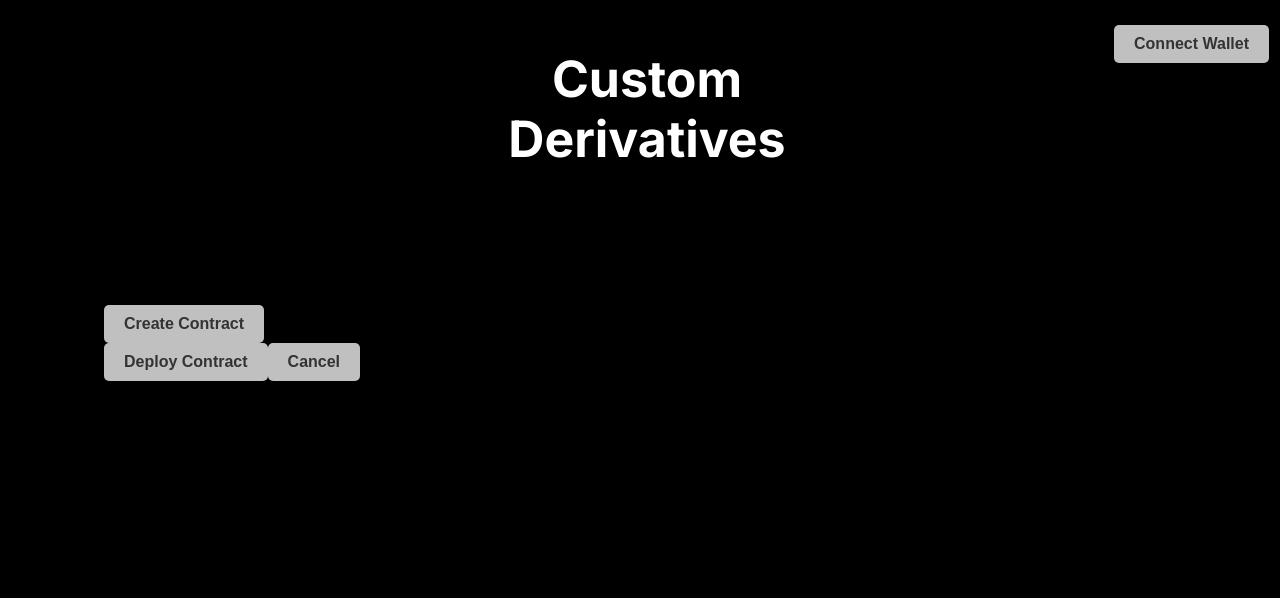
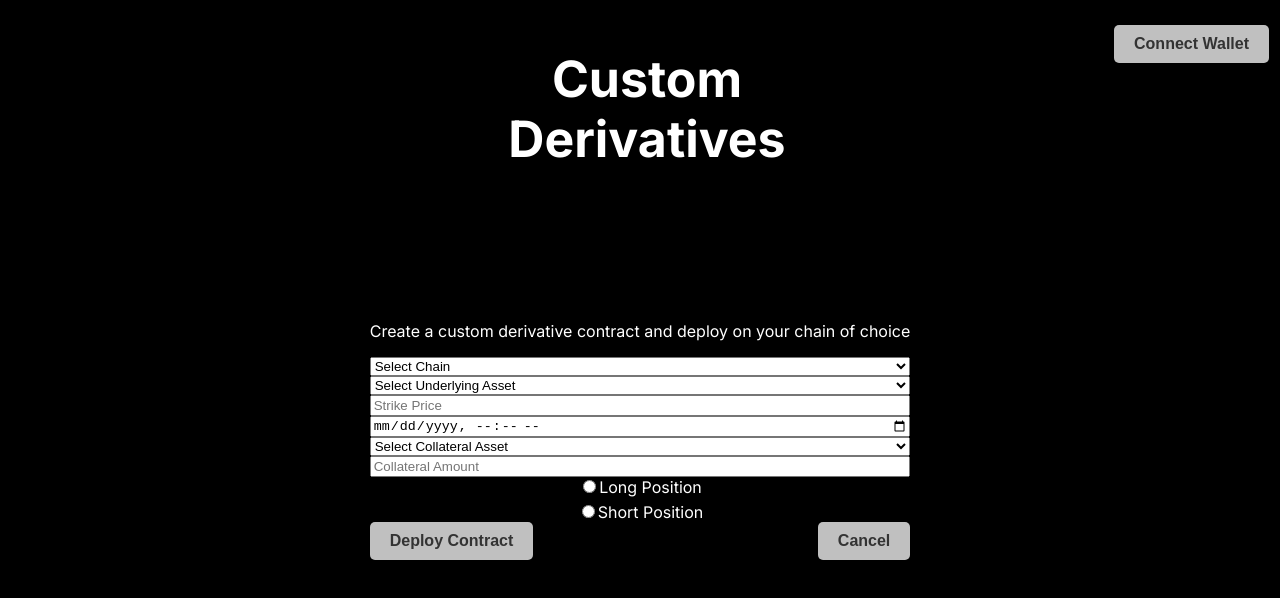
Before and after one commit to palmcivet7/custom-derivatives, a Next.js app in the folder frontend/: page / in a window 1280 px wide. Both pictures are taken after a click on the button "Create Contract". Shown: the top 598 px of the page. Built offline with nearby package versions, Linux system fonts and the light colour scheme.

Commit message:
add form for contract creation

```diff
--- a/frontend/components/DeploySection.js
+++ b/frontend/components/DeploySection.js
@@ -5,12 +5,21 @@ import styles from "../styles/DeploySection.module.css";
 const DeploySection = () => {
   const [showModal, setShowModal] = useState(false);
   const [formData, setFormData] = useState({
-    // Add constructor arguments here
-    // Example: argument1: '', argument2: ''
+    chain: "",
+    underlyingAsset: "",
+    strikePrice: "",
+    settlementTime: "",
+    collateralAsset: "",
+    collateralAmount: "",
+    position: "", // 'long' or 'short'
   });
 
   const handleInputChange = (e) => {
     setFormData({ ...formData, [e.target.name]: e.target.value });
+  };
+
+  const handlePositionChange = (position) => {
+    setFormData({ ...formData, position });
   };
 
   const handleSubmit = (e) => {
@@ -21,19 +30,105 @@ const DeploySection = () => {
 
   return (
     <div>
-      <button onClick={() => setShowModal(true)}>Create Contract</button>
+      <p>
+        Create a custom derivative contract and deploy on your chain of choice
+      </p>
+      {!showModal && (
+        <button onClick={() => setShowModal(true)}>Create Contract</button>
+      )}
 
       {showModal && (
-        <div className="modal">
+        <div className={styles.modal}>
           <form onSubmit={handleSubmit}>
-            {/* Add input fields for each constructor argument */}
-            {/* Example: */}
-            {/* <input type="text" name="argument1" value={formData.argument1} onChange={handleInputChange} /> */}
+            {/* Dropdown for chain selection */}
+            <div className={styles.formElement}>
+              <select name="chain" onChange={handleInputChange}>
+                <option value="">Select Chain</option>
+                <option value="chainA">Chain A</option>
+                <option value="chainB">Chain B</option>
+                {/* Add more chains as needed */}
+              </select>
+            </div>
 
-            <button type="submit">Deploy Contract</button>
-            <button type="button" onClick={() => setShowModal(false)}>
-              Cancel
-            </button>
+            {/* Dropdown for underlying asset */}
+            <div className={styles.formElement}>
+              <select name="underlyingAsset" onChange={handleInputChange}>
+                <option value="">Select Underlying Asset</option>
+                <option value="asset1">Asset 1</option>
+                <option value="asset2">Asset 2</option>
+                {/* Add more assets as needed */}
+              </select>
+            </div>
+
+            {/* Input for strike price */}
+            <div className={styles.formElement}>
+              <input
+                type="number"
+                name="strikePrice"
+                placeholder="Strike Price"
+                onChange={handleInputChange}
+              />
+            </div>
+
+            {/* Input/Dropdown for settlement time */}
+            <div className={styles.formElement}>
+              <input
+                type="datetime-local"
+                name="settlementTime"
+                onChange={handleInputChange}
+              />
+            </div>
+
+            {/* Dropdown for collateral asset */}
+            <div className={styles.formElement}>
+              <select name="collateralAsset" onChange={handleInputChange}>
+                <option value="">Select Collateral Asset</option>
+                <option value="collateral1">Collateral 1</option>
+                <option value="collateral2">Collateral 2</option>
+                {/* Add more collateral types as needed */}
+              </select>
+            </div>
+
+            {/* Input for collateral amount */}
+            <div className={styles.formElement}>
+              <input
+                type="number"
+                name="collateralAmount"
+                placeholder="Collateral Amount"
+                onChange={handleInputChange}
+              />
+            </div>
+
+            {/* Radio buttons for long/short position */}
+            <div className={styles.formElement}>
+              <label>
+                <input
+                  type="radio"
+                  name="position"
+                  value="long"
+                  checked={formData.position === "long"}
+                  onChange={() => handlePositionChange("long")}
+                />
+                Long Position
+              </label>
+              <label>
+                <input
+                  type="radio"
+                  name="position"
+                  value="short"
+                  checked={formData.position === "short"}
+                  onChange={() => handlePositionChange("short")}
+                />
+                Short Position
+              </label>
+            </div>
+
+            <div className={styles.buttons}>
+              <button type="submit">Deploy Contract</button>
+              <button type="button" onClick={() => setShowModal(false)}>
+                Cancel
+              </button>
+            </div>
           </form>
         </div>
       )}
--- a/frontend/pages/index.js
+++ b/frontend/pages/index.js
@@ -18,7 +18,7 @@ export default function Home() {
         <meta name="viewport" content="width=device-width, initial-scale=1" />
         <link rel="icon" href="/favicon.ico" />
       </Head>
-      <main className={`${styles.main} ${inter.className}`}>
+      <main className={styles.main}>
         <div className={styles.description}>
           <DeploySection />
         </div>
--- a/frontend/styles/DeploySection.module.css
+++ b/frontend/styles/DeploySection.module.css
@@ -0,0 +1,25 @@
+/* DeploySection.module.css */
+.modal {
+  display: flex;
+  flex-direction: column;
+  align-items: stretch;
+  gap: 10px; /* Adjust the gap between form elements as needed */
+}
+
+.formElement {
+  display: flex;
+  flex-direction: column;
+  gap: 5px;
+}
+
+.buttons {
+  display: flex;
+  justify-content: space-between;
+  gap: 10px;
+}
+
+/* Optional: Style for form labels */
+.label {
+  margin-bottom: 5px;
+  font-weight: bold;
+}
--- a/frontend/styles/Home.module.css
+++ b/frontend/styles/Home.module.css
@@ -6,224 +6,3 @@
   padding: 6rem;
   min-height: 100vh;
 }
-
-.description {
-  display: inherit;
-  justify-content: inherit;
-  align-items: inherit;
-  font-size: 0.85rem;
-  max-width: var(--max-width);
-  width: 100%;
-  z-index: 2;
-  font-family: var(--font-mono);
-}
-
-.description a {
-  display: flex;
-  justify-content: center;
-  align-items: center;
-  gap: 0.5rem;
-}
-
-.description p {
-  position: relative;
-  margin: 0;
-  padding: 1rem;
-  background-color: rgba(var(--callout-rgb), 0.5);
-  border: 1px solid rgba(var(--callout-border-rgb), 0.3);
-  border-radius: var(--border-radius);
-}
-
-.code {
-  font-weight: 700;
-  font-family: var(--font-mono);
-}
-
-.grid {
-  display: grid;
-  grid-template-columns: repeat(4, minmax(25%, auto));
-  max-width: var(--max-width);
-  width: 100%;
-}
-
-.card {
-  padding: 1rem 1.2rem;
-  border-radius: var(--border-radius);
-  background: rgba(var(--card-rgb), 0);
-  border: 1px solid rgba(var(--card-border-rgb), 0);
-  transition: background 200ms, border 200ms;
-}
-
-.card span {
-  display: inline-block;
-  transition: transform 200ms;
-}
-
-.card h2 {
-  font-weight: 600;
-  margin-bottom: 0.7rem;
-}
-
-.card p {
-  margin: 0;
-  opacity: 0.6;
-  font-size: 0.9rem;
-  line-height: 1.5;
-  max-width: 30ch;
-}
-
-.center {
-  display: flex;
-  justify-content: center;
-  align-items: center;
-  position: relative;
-  padding: 4rem 0;
-}
-
-.center::before {
-  background: var(--secondary-glow);
-  border-radius: 50%;
-  width: 480px;
-  height: 360px;
-  margin-left: -400px;
-}
-
-.center::after {
-  background: var(--primary-glow);
-  width: 240px;
-  height: 180px;
-  z-index: -1;
-}
-
-.center::before,
-.center::after {
-  content: "";
-  left: 50%;
-  position: absolute;
-  filter: blur(45px);
-  transform: translateZ(0);
-}
-
-.logo {
-  position: relative;
-}
-/* Enable hover only on non-touch devices */
-@media (hover: hover) and (pointer: fine) {
-  .card:hover {
-    background: rgba(var(--card-rgb), 0.1);
-    border: 1px solid rgba(var(--card-border-rgb), 0.15);
-  }
-
-  .card:hover span {
-    transform: translateX(4px);
-  }
-}
-
-@media (prefers-reduced-motion) {
-  .card:hover span {
-    transform: none;
-  }
-}
-
-/* Mobile */
-@media (max-width: 700px) {
-  .content {
-    padding: 4rem;
-  }
-
-  .grid {
-    grid-template-columns: 1fr;
-    margin-bottom: 120px;
-    max-width: 320px;
-    text-align: center;
-  }
-
-  .card {
-    padding: 1rem 2.5rem;
-  }
-
-  .card h2 {
-    margin-bottom: 0.5rem;
-  }
-
-  .center {
-    padding: 8rem 0 6rem;
-  }
-
-  .center::before {
-    transform: none;
-    height: 300px;
-  }
-
-  .description {
-    font-size: 0.8rem;
-  }
-
-  .description a {
-    padding: 1rem;
-  }
-
-  .description p,
-  .description div {
-    display: flex;
-    justify-content: center;
-    position: fixed;
-    width: 100%;
-  }
-
-  .description p {
-    align-items: center;
-    inset: 0 0 auto;
-    padding: 2rem 1rem 1.4rem;
-    border-radius: 0;
-    border: none;
-    border-bottom: 1px solid rgba(var(--callout-border-rgb), 0.25);
-    background: linear-gradient(
-      to bottom,
-      rgba(var(--background-start-rgb), 1),
-      rgba(var(--callout-rgb), 0.5)
-    );
-    background-clip: padding-box;
-    backdrop-filter: blur(24px);
-  }
-
-  .description div {
-    align-items: flex-end;
-    pointer-events: none;
-    inset: auto 0 0;
-    padding: 2rem;
-    height: 200px;
-    background: linear-gradient(
-      to bottom,
-      transparent 0%,
-      rgb(var(--background-end-rgb)) 40%
-    );
-    z-index: 1;
-  }
-}
-
-/* Tablet and Smaller Desktop */
-@media (min-width: 701px) and (max-width: 1120px) {
-  .grid {
-    grid-template-columns: repeat(2, 50%);
-  }
-}
-
-@media (prefers-color-scheme: dark) {
-  .vercelLogo {
-    filter: invert(1);
-  }
-
-  .logo {
-    filter: invert(1) drop-shadow(0 0 0.3rem #ffffff70);
-  }
-}
-
-@keyframes rotate {
-  from {
-    transform: rotate(360deg);
-  }
-  to {
-    transform: rotate(0deg);
-  }
-}
--- a/frontend/styles/globals.css
+++ b/frontend/styles/globals.css
@@ -1,5 +1,8 @@
 body {
   background-color: #000000;
+  text-align: center;
+  font-family: "Inter", sans-serif;
+  color: #ffffff;
 }
 
 button {
```
